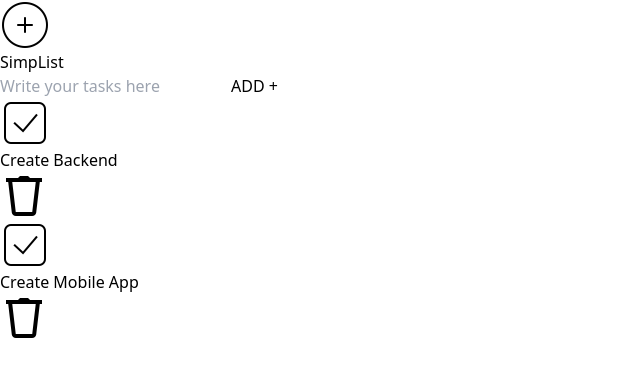
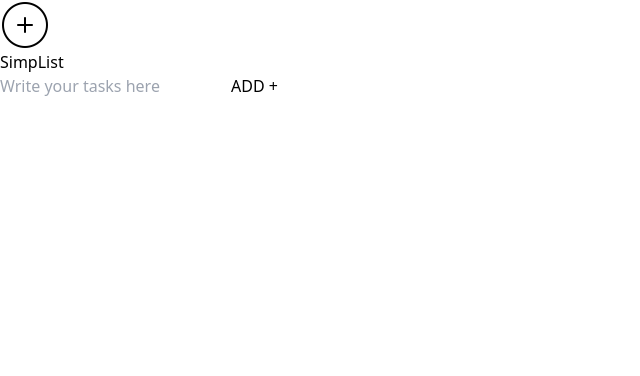
Before and after one commit to imooon/Simplist, a React (Vite) app: page / in a window 1280 px wide. Shown: the top 376 px of the page, without its empty margins (0-640 px from the left). Built offline with nearby package versions, Linux system fonts and the light colour scheme.

Commit message:
add button working

```diff
--- a/src/components/Simplist.jsx
+++ b/src/components/Simplist.jsx
@@ -1,14 +1,27 @@
-import React, { useRef } from 'react'
+import React, { useRef, useState } from 'react'
 import simplist_icon from '../assets/add.png'
 import Items from './Items'
 
 const Simplist = () => {
 
+const [todoList, setTodoList] = useState([]);
+
 const inputRef = useRef();
 
 const add = () => {
     const inputText = inputRef.current.value.trim();
-    console.log(inputText);
+
+    if (inputText === "") {
+        return null;
+    }
+
+    const newTodo = {
+        id: Date.now(),
+        text: inputText,
+        isComplete: false,
+    }
+    setTodoList((prev)=> [...prev, newTodo]);
+    inputRef.current.value = "";
 }
   return (
     <div className='bg-white place-self-center w-11/12 max-w-md flex flex-col p-7 min-h-[550px] rounded-xl'>
@@ -30,8 +43,9 @@ const add = () => {
         {/*--- tasks ---*/}
 
         <div>
-            <Items text="Create Backend"/>
-            <Items text="Create Mobile App"/>
+            {todoList.map((item, index)=>{
+                return <Items key={index} text={item.text}/>
+            })}
         </div>
 
 
```
